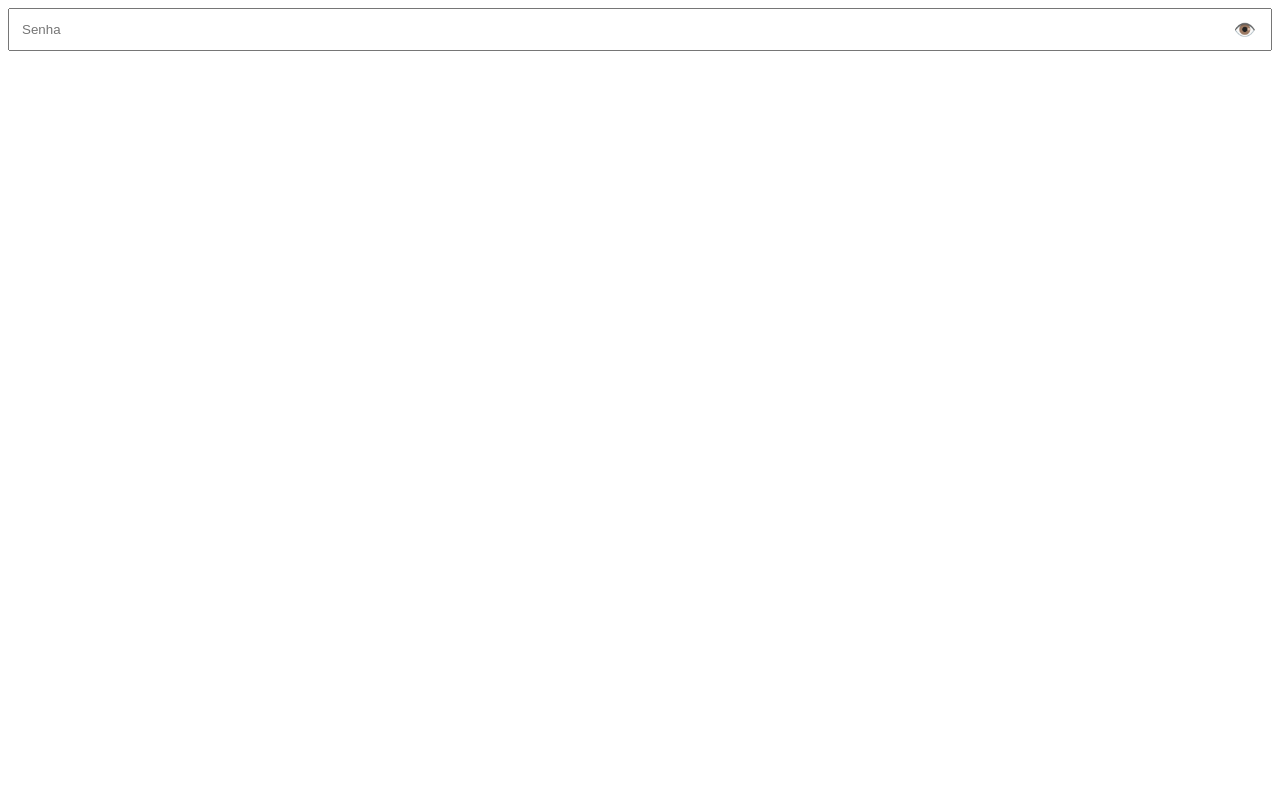
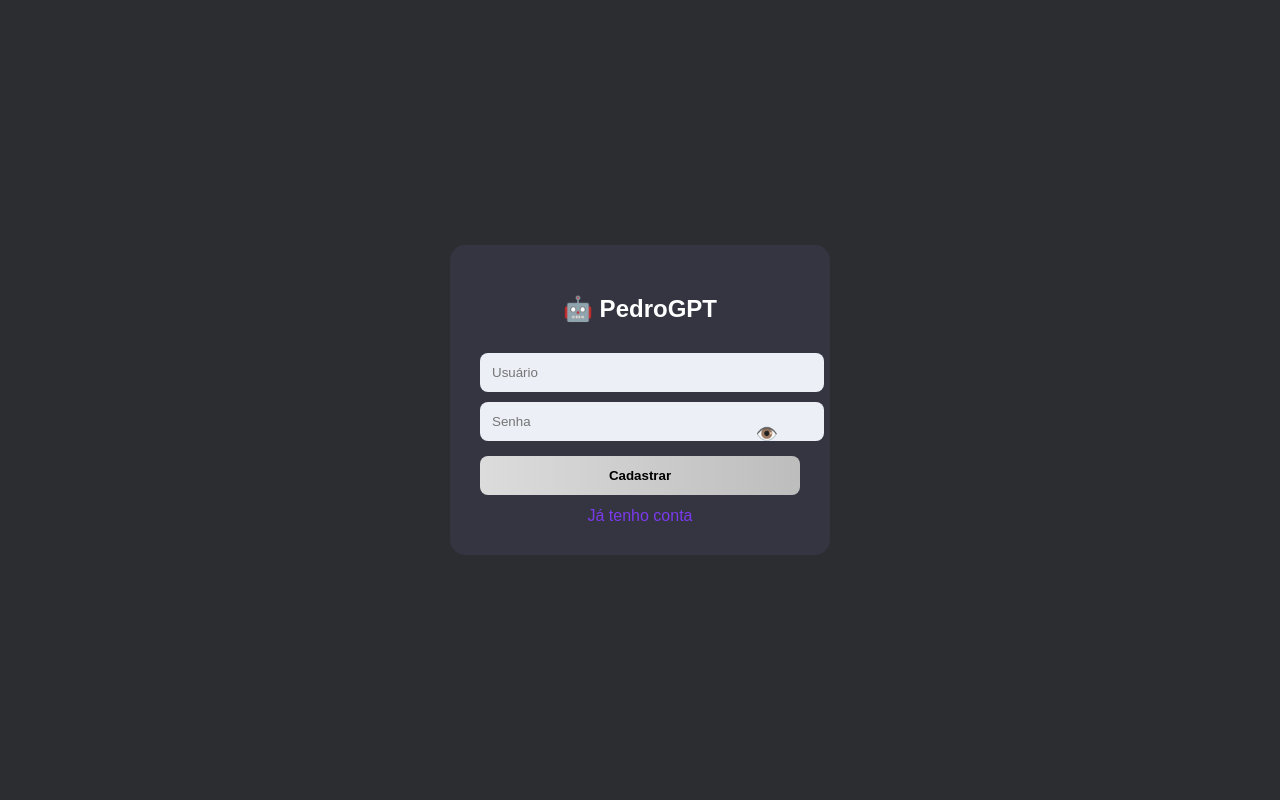
Before and after one commit to phramoslima24-web/PedroGPT, a Flask app: page /register in a window 1280 px wide. Run offline with Flask 3, Linux system fonts and the light colour scheme.

```diff
--- a/templates/register.html
+++ b/templates/register.html
@@ -1,26 +1,155 @@
-<div style="position:relative;width:100%;margin-bottom:10px;">
-    <input
-        type="password"
-        id="password"
-        placeholder="Senha"
-        style="width:100%;padding:12px;padding-right:40px;"
-    >
+<!DOCTYPE html>
+<html lang="pt-BR">
+<head>
+<meta charset="UTF-8">
+<meta name="viewport" content="width=device-width, initial-scale=1.0">
+<title>Cadastro - PedroGPT</title>
 
-    <button
-        type="button"
-        onclick="toggleSenha()"
-        id="btnOlho"
-        style="
-            position:absolute;
-            right:10px;
-            top:50%;
-            transform:translateY(-50%);
-            background:none;
-            border:none;
-            cursor:pointer;
-            font-size:18px;
-        "
-    >
-        👁️
-    </button>
+<style>
+body {
+    margin: 0;
+    font-family: Arial;
+    background: #2b2d31;
+    display: flex;
+    justify-content: center;
+    align-items: center;
+    height: 100vh;
+}
+
+/* CARD */
+.card {
+    background: #343541;
+    padding: 30px;
+    border-radius: 15px;
+    width: 320px;
+    color: white;
+    text-align: center;
+}
+
+/* INPUT */
+input {
+    width: 100%;
+    padding: 12px;
+    margin-top: 10px;
+    border: none;
+    border-radius: 8px;
+    outline: none;
+    background: #eceff6;
+}
+
+/* BOTÃO */
+button {
+    width: 100%;
+    padding: 12px;
+    margin-top: 15px;
+    border: none;
+    border-radius: 8px;
+    background: linear-gradient(90deg, #dcdcdc, #bdbdbd);
+    cursor: pointer;
+    font-weight: bold;
+}
+
+/* LINK */
+a {
+    color: #7c3aed;
+    display: block;
+    margin-top: 12px;
+    text-decoration: none;
+}
+
+/* SENHA BOX */
+.senha-box {
+    position: relative;
+}
+
+.senha-box button {
+    position: absolute;
+    right: 10px;
+    top: 55%;
+    transform: translateY(-50%);
+    width: auto;
+    background: none;
+    border: none;
+    cursor: pointer;
+    font-size: 18px;
+}
+</style>
+
+</head>
+<body>
+
+<div class="card">
+
+    <h2>🤖 PedroGPT</h2>
+
+    <input type="text" id="username" placeholder="Usuário">
+
+    <!-- SENHA COM OLHO -->
+    <div class="senha-box">
+        <input type="password" id="password" placeholder="Senha">
+        <button type="button" onclick="toggleSenha()" id="btnOlho">👁️</button>
+    </div>
+
+    <button onclick="register()">Cadastrar</button>
+
+    <a href="/login">Já tenho conta</a>
+
 </div>
+
+<script>
+
+// 👁️ OLHO DA SENHA (FUNCIONANDO 100%)
+function toggleSenha() {
+
+    const senha = document.getElementById("password");
+    const btn = document.getElementById("btnOlho");
+
+    if (senha.type === "password") {
+        senha.type = "text";
+        btn.textContent = "🙈";
+    } else {
+        senha.type = "password";
+        btn.textContent = "👁️";
+    }
+}
+
+// CADASTRO
+async function register() {
+
+    const username = document.getElementById("username").value.trim();
+    const password = document.getElementById("password").value.trim();
+
+    if (!username || !password) {
+        alert("Preencha tudo!");
+        return;
+    }
+
+    try {
+
+        const resposta = await fetch("/api/register", {
+            method: "POST",
+            headers: {
+                "Content-Type": "application/json"
+            },
+            body: JSON.stringify({ username, password })
+        });
+
+        const data = await resposta.json();
+
+        if (data.success) {
+            alert("Conta criada com sucesso!");
+            window.location = "/login";
+        } else {
+            alert(data.message || "Erro ao criar conta");
+        }
+
+    } catch (erro) {
+        alert("Erro no servidor");
+        console.error(erro);
+    }
+}
+
+</script>
+
+</body>
+</html>
```
